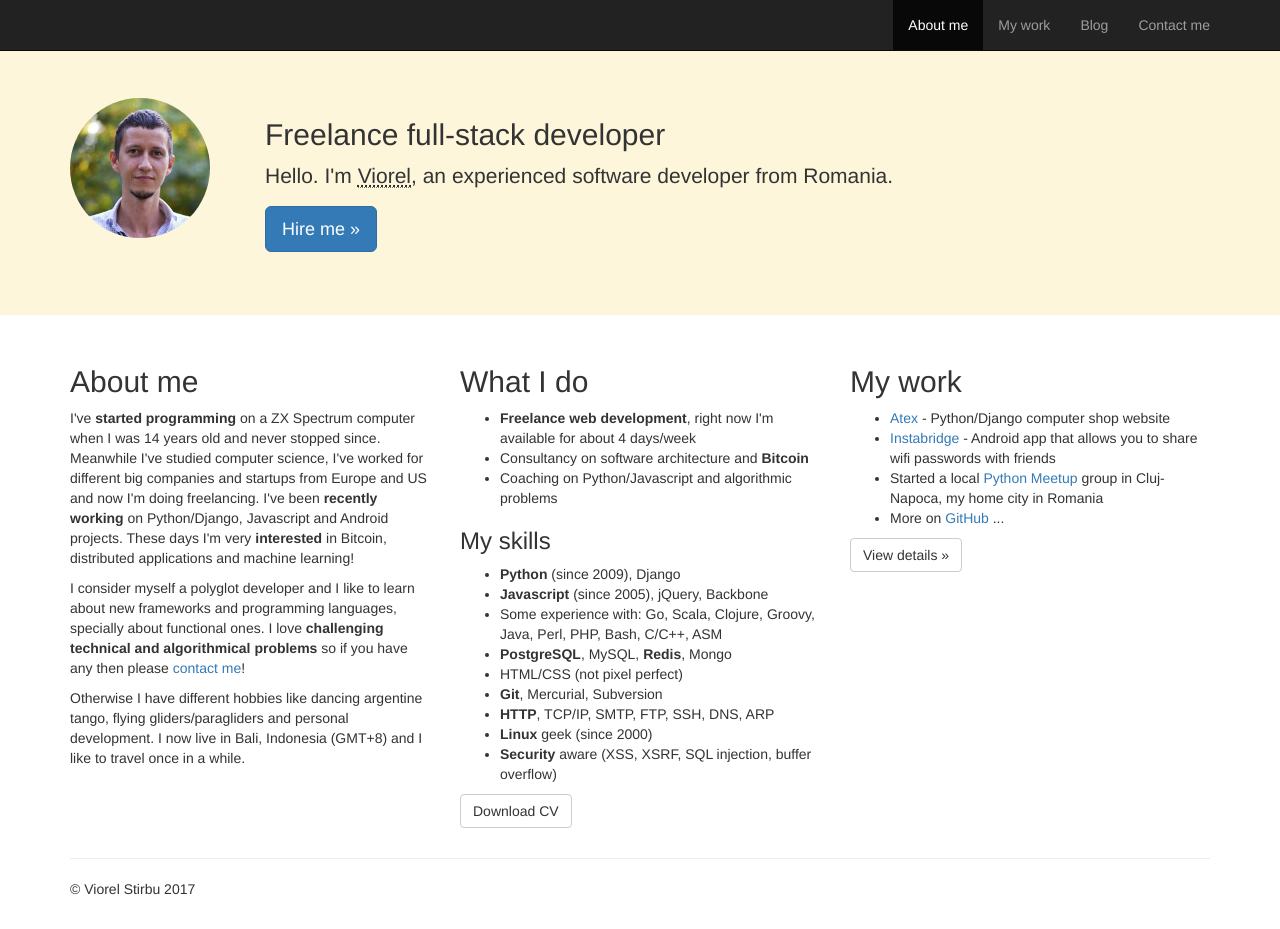
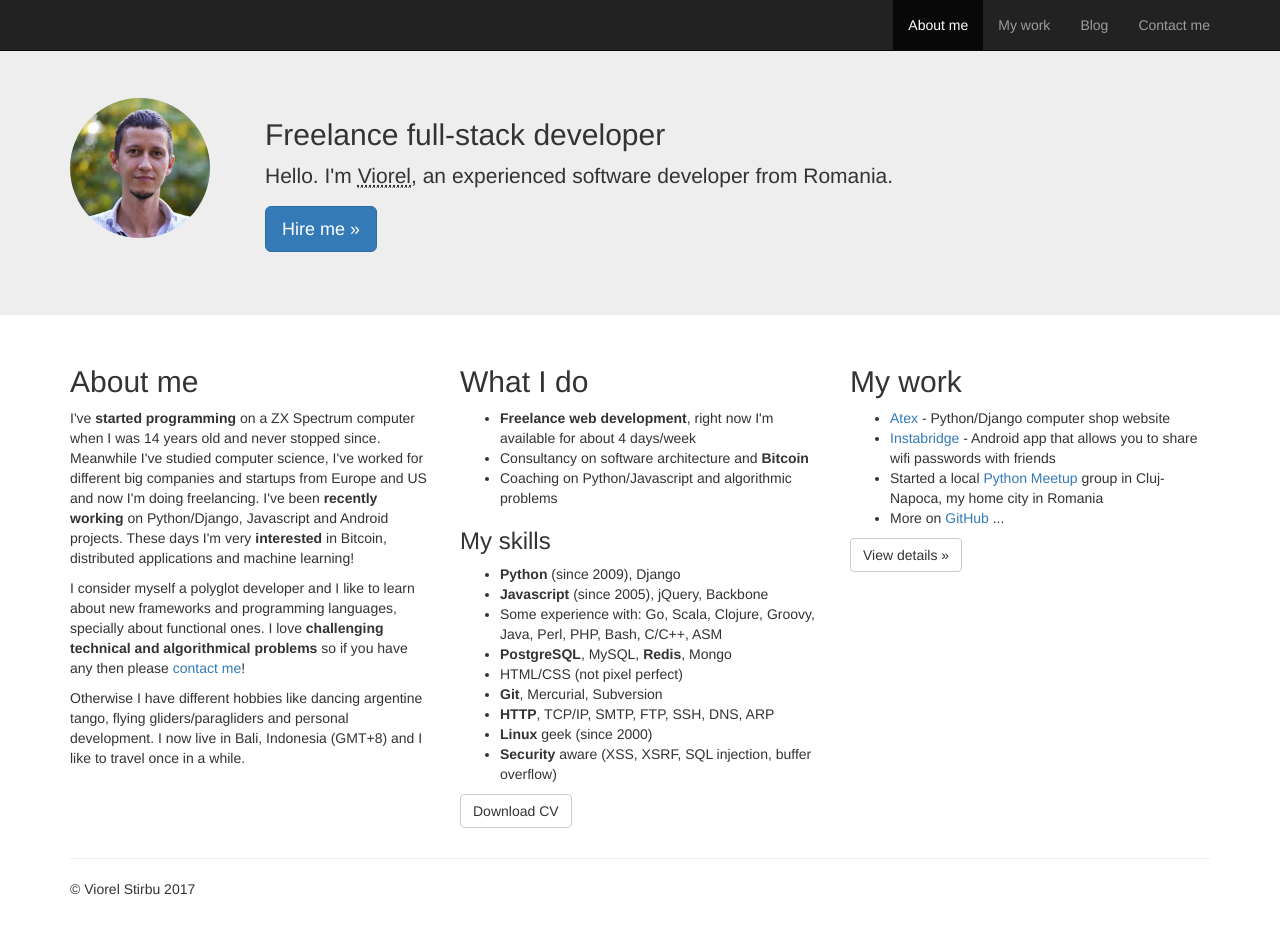
Before and after one commit to viorels/viorels.github.io, a Jekyll site: the page built from index.html, in a window 1280 px wide and 929 px high. Built offline with Jekyll 4.4.1, drawn with Linux system fonts in a browser that asks for light colours; nearby versions of some CDN libraries.

Commit message:
jumbotron color back to grey

```diff
--- a/css/main.css
+++ b/css/main.css
@@ -8,11 +8,3 @@ body {
 	width: 140px;
 	height: 140px;
 }
-
-.jumbotron {
-	background-color: #FEF6DA;
-}
-
-.navbar-inverse {
-
-}
```
